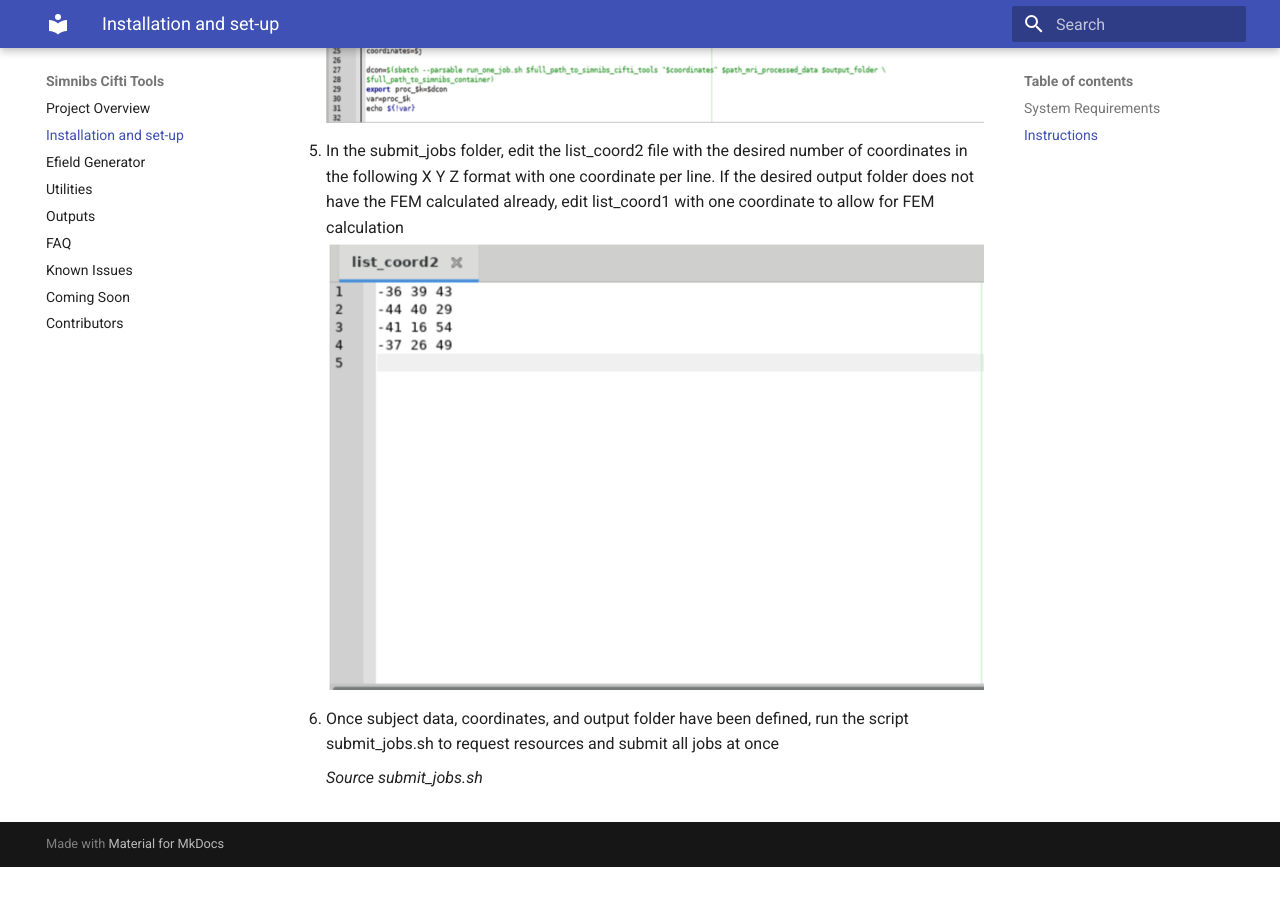
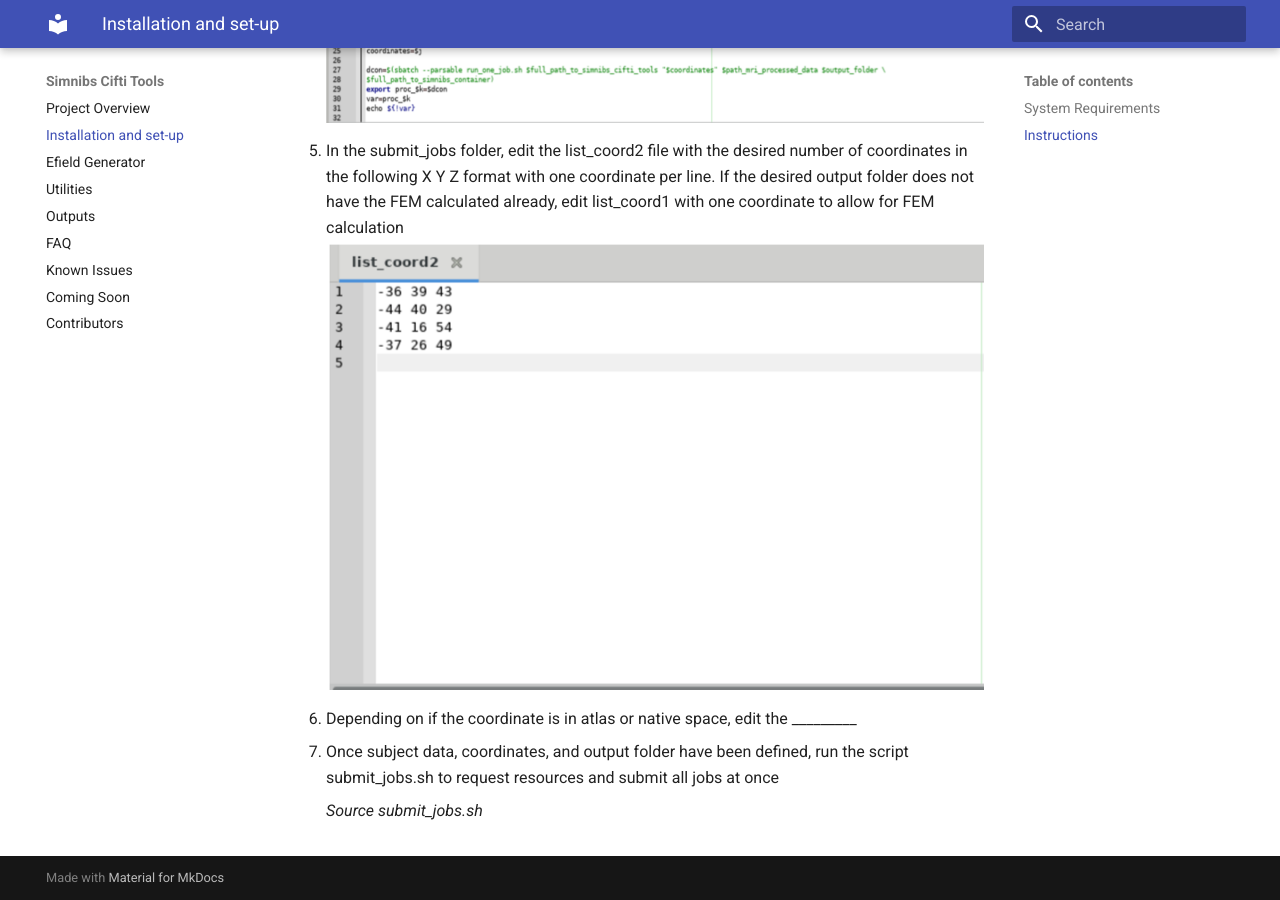
Before and after one commit to DCAN-Labs/simnibs_cifti_tools_RTD2, an MkDocs documentation site: the page built from docs/Installation and set-up.md, in a window 1280 px wide and 900 px high, scrolled down 1311 px. Built offline with MkDocs 1.6.1 and Material for MkDocs 9.7.7, drawn with Linux system fonts in a browser that asks for light colours; before the commit the page ends 2178 px from its top, so only the background shows below that.

Commit message:
Update Installation and set-up.md

```diff
--- a/docs/Installation and set-up.md
+++ b/docs/Installation and set-up.md
@@ -13,6 +13,7 @@ Path to data example: /home/miran045/shared/data/MSC_to_DCAN/sub-MSC01/ses-func0
 ![Defining output folder](outputfoler_image.png)
 5. In the submit_jobs folder, edit the list_coord2 file with the desired number of coordinates in the following X Y Z format with one coordinate per line. If the desired output folder does not have the FEM calculated already, edit list_coord1 with one coordinate to allow for FEM calculation
 ![Selecting Coords.](list_coord2_image.png)
-6. Once subject data, coordinates, and output folder have been defined, run the script submit_jobs.sh to request resources and submit all jobs at once
+6. Depending on if the coordinate is in atlas or native space, edit the _________
+7. Once subject data, coordinates, and output folder have been defined, run the script submit_jobs.sh to request resources and submit all jobs at once
 
      <em>Source submit_jobs.sh</em>
```
